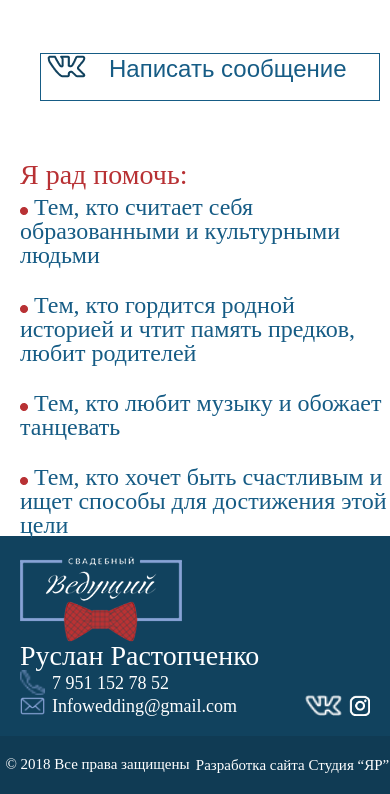
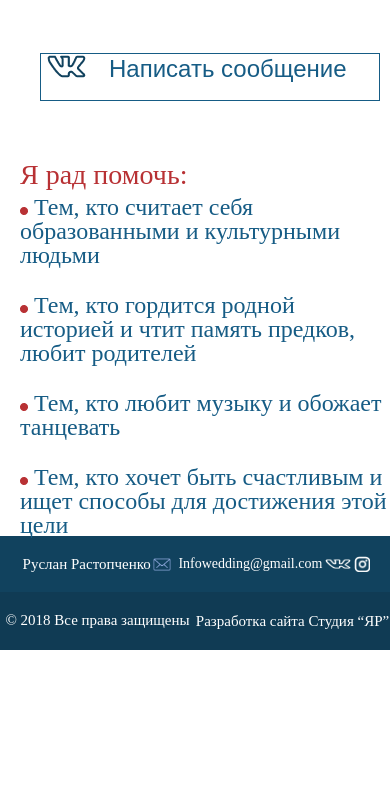
Before and after one commit to nikolay2015x/training-html-css-js, a plain HTML site: page index.html in a window 390 px wide. Shown: the part 10288-11082 px from the top of the page. After the commit the page ends 10938 px from the top, so only its background shows below. Drawn offline with Linux system fonts and the light colour scheme.

Commit message:
responsive footer

```diff
--- a/css/style.css
+++ b/css/style.css
@@ -664,11 +664,13 @@ header ul .logo{
         max-width: 803px;
         justify-content: space-around;
     }
-    .video-common{
-        justify-content: center;
-    }
     .video-black{
         padding: 25px;
+    }
+}
+@media all and (max-width: 900px){
+    .footer-image img{
+        display: none;
     }
 }
 @media all and (max-width: 770px){
@@ -838,6 +840,11 @@ footer{
     font-size: 28px;
     color: #ffffff;
 }
+@media all and (max-width: 738px){
+    .footer-name{
+        font-size: 20px;
+    }
+}
 .footer-phone{
     display: flex;
 }
@@ -900,7 +907,46 @@ footer{
 .footer-2 a:hover{
     color: #dacfcf;
 }
-
+@media all and (max-width: 670px){
+    .footer-phone a{
+        font-size: 14px;
+    }
+    .footer-name{
+        font-size: 15px;
+    }
+    .footer-messege a{
+        font-size: 14px;
+    }
+    .footer-phone img{
+        width: 18px;
+        height: 18px;
+    }
+    .footer-messege img{
+        width: 18px;
+        height: 13px;
+    }
+    .footer-vk{
+        width: 26px;
+        height: 10px;
+    }
+    .footer-inst{
+        width: 16px;
+        height: 16px;
+        margin-left: 3px;
+        cursor: pointer;
+    }
+}
+@media all and (max-width: 382px){
+    .footer-icon img{
+        margin-left: 100px;
+        margin-top: 10px;
+    }
+}
+@media all and (max-width: 516px){
+    .footer-phone{
+        display: none;
+    }
+}
 @media all and (max-width: 1126px){
     .messege-block-2{
         margin-left: 60px;
```
